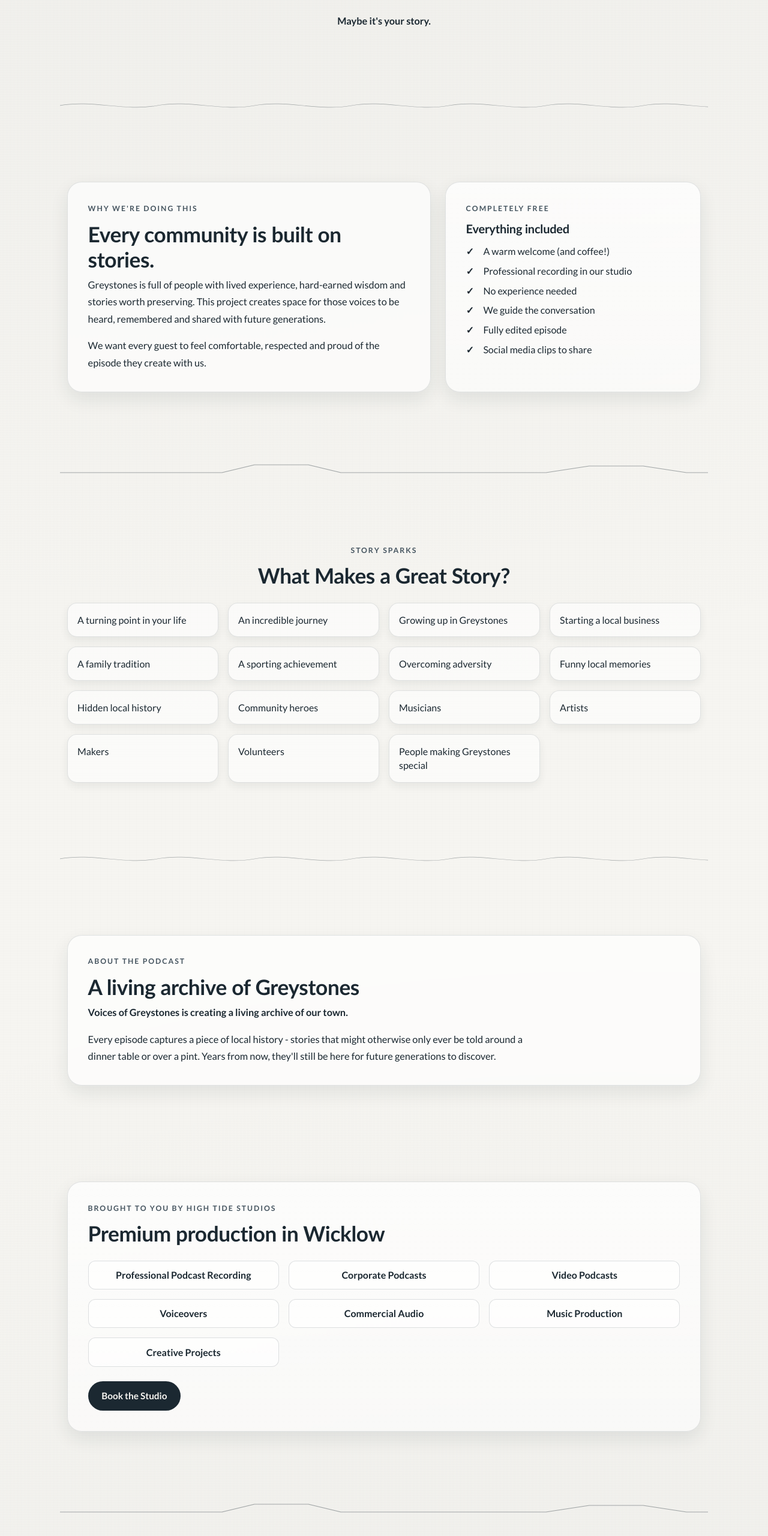
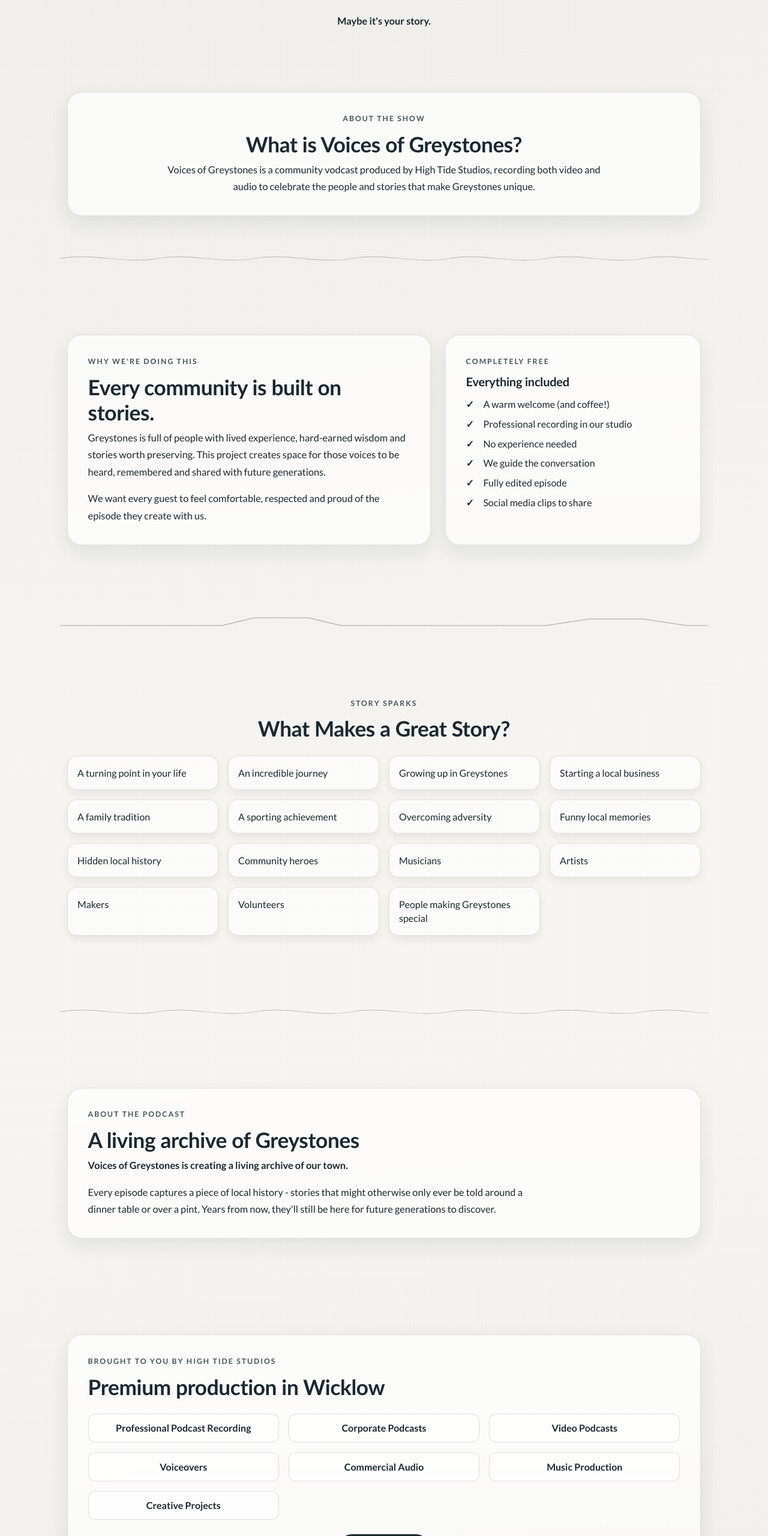
Before and after one commit to TerryLoc/high-tide-studios, a React (Create React App) app: page /voices in a window 1280 px wide. Shown: the part 1745-4306 px from the top of the page at 60% size. Built offline with nearby package versions, Linux system fonts and the light colour scheme.

Commit message:
Add "About the Show" section to Voices page to highlight community vodcast

```diff
--- a/src/pages/Voices.jsx
+++ b/src/pages/Voices.jsx
@@ -191,6 +191,24 @@ export default function Voices() {
           </div>
         </section>
 
+        <section className="py-4">
+          <div className="container vog-shell">
+            <FadeInUp>
+              <article className="vog-card text-center">
+                <p className="vog-kicker">About the Show</p>
+                <h2 className="vog-section-title">
+                  What is Voices of Greystones?
+                </h2>
+                <p className="vog-body mx-auto mb-0">
+                  Voices of Greystones is a community vodcast produced by High
+                  Tide Studios, recording both video and audio to celebrate the
+                  people and stories that make Greystones unique.
+                </p>
+              </article>
+            </FadeInUp>
+          </div>
+        </section>
+
         <RopeDivider />
 
         <section className="py-5">
@@ -295,7 +313,7 @@ export default function Voices() {
                     </div>
                   ))}
                 </div>
-                <div className="mt-4">
+                <div className="mt-4 text-center">
                   <Link to="/booking" className="vog-btn vog-btn--primary">
                     Book the Studio
                   </Link>
```
